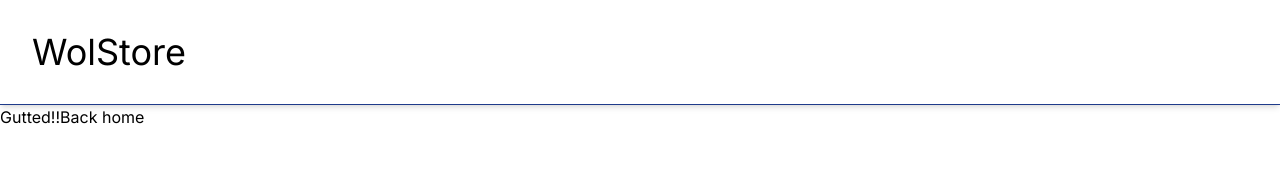
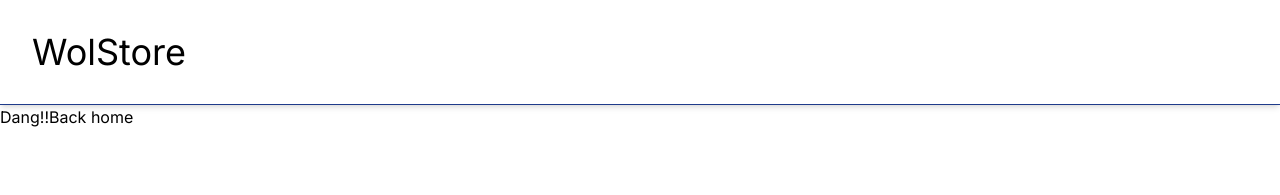
Before and after one commit to Woldreamz/WolStore, a Next.js app: page /cancel in a window 1280 px wide. Shown: the top 195 px of the page. Built offline with nearby package versions, Linux system fonts and the light colour scheme; some icons are missing.

Commit message:
City of God

```diff
--- a/app/cancel/page.js
+++ b/app/cancel/page.js
@@ -3,7 +3,7 @@ import Link from "next/link";
 export default function CancelPage() {
     return (
         <div>
-            Gutted!!
+            Dang!!
             <Link>Back home</Link>
         </div>
     )
```
